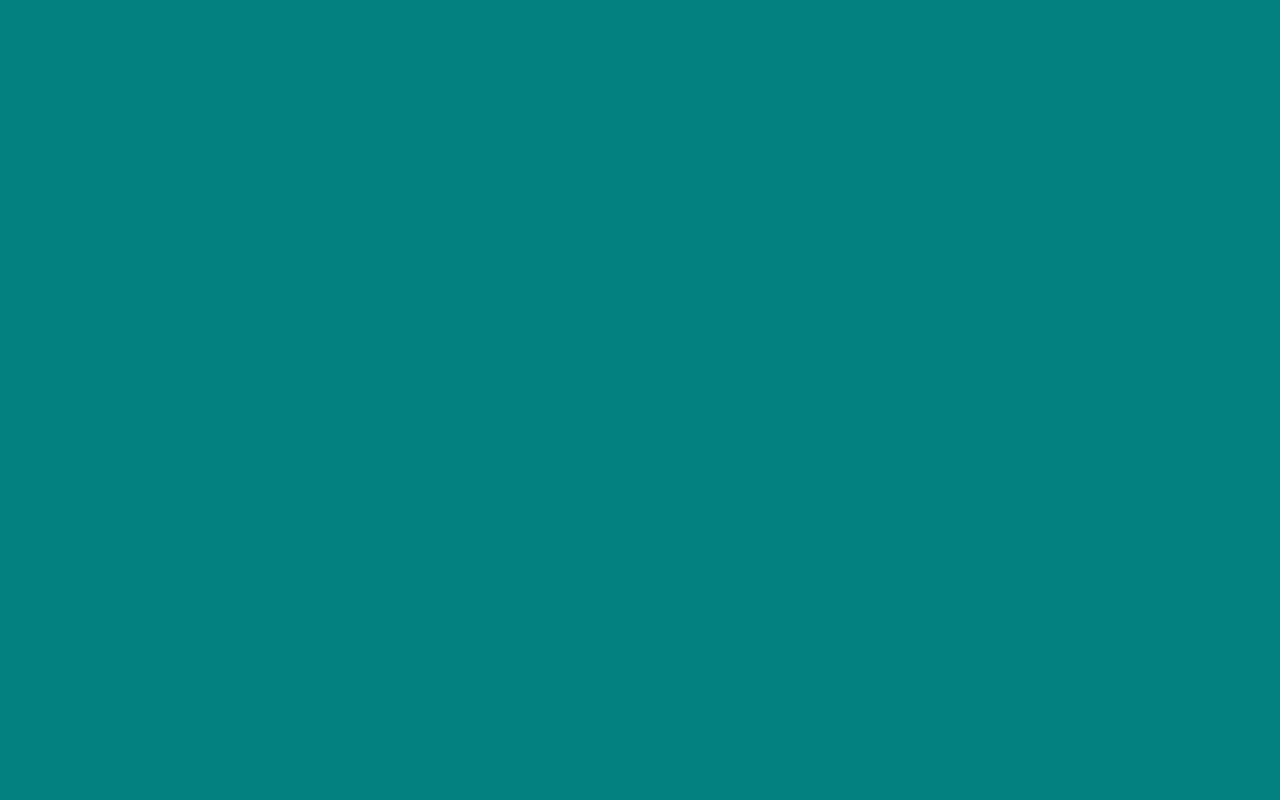
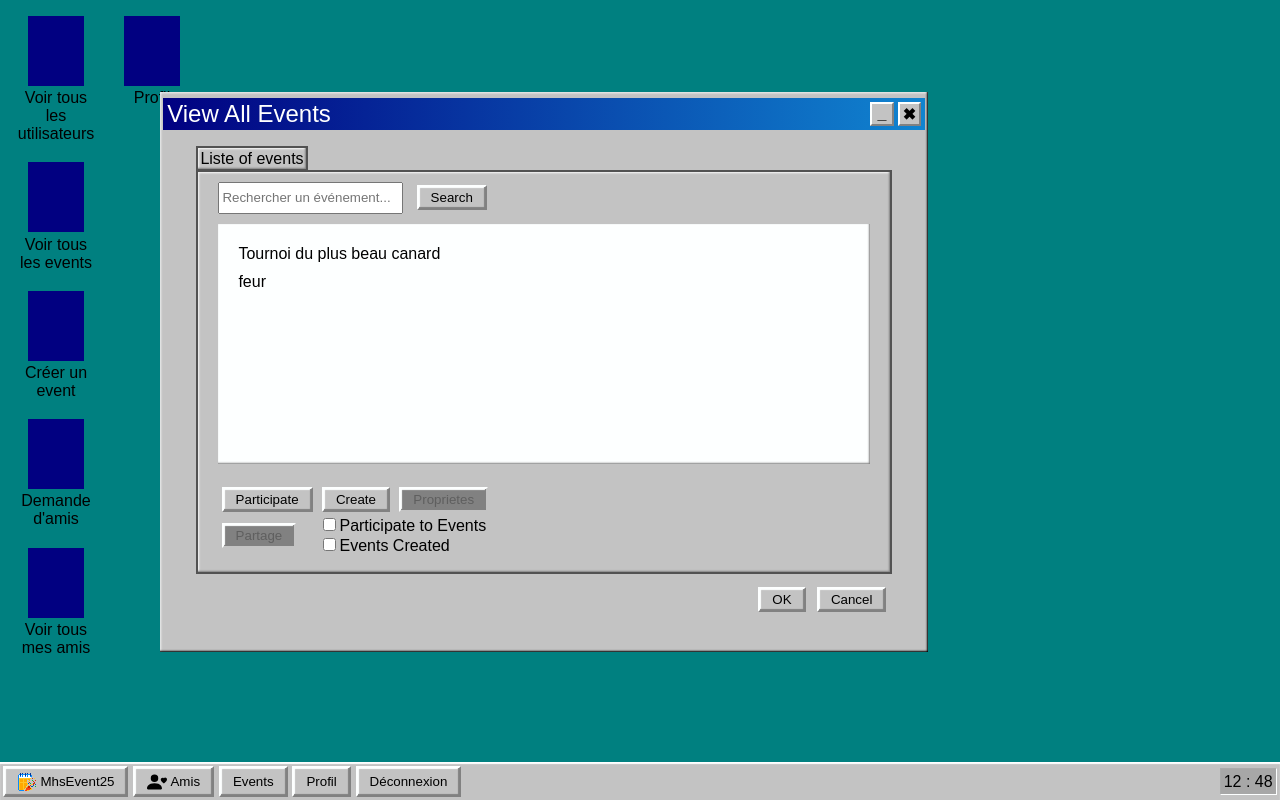
Before and after one commit to Vaganuki/angular_labo_recap, an Angular app: page /events in a window 1280 px wide. Before the commit this address led to /. Built offline with nearby package versions, Linux system fonts and the light colour scheme; no server answers; data requests are answered from the project's data file; sample sign-in values are in the browser's storage.

Commit message:
updated all-events

```diff
--- a/src/app/app.routes.ts
+++ b/src/app/app.routes.ts
@@ -11,6 +11,7 @@ import {EditProfileComponent} from './components/user/edit-profile/edit-profile.
 import {ChangePasswordComponent} from './components/user/change-password/change-password.component';
 import {EventUserComponent} from './components/events/event-user/event-user.component';
 import {EventPropertyComponent} from './components/events/event-property/event-property.component';
+import {AllEventsComponent} from './components/events/all-events/all-events.component';
 
 export const routes: Routes = [
   {
@@ -18,6 +19,10 @@ export const routes: Routes = [
     component: DesktopComponent,
     canActivate: [AuthGuard],
     children: [
+      {
+        path:'events',
+        component:AllEventsComponent
+      },
       {
         path: 'create-event',
         component:EventCreationComponent
--- a/src/app/components/events/allEvent/allevent/allevent.component.html
+++ b/src/app/components/events/all-events/all-events.component.html
@@ -5,8 +5,8 @@
     </div>
     <div class="b">
       <div class="titleButton"> _ </div>
-      <div class="titleButton" (click)="toggleFullscreen()"> | | </div>
-      <div class="titleButton" (click)="close()"> ✖ </div>
+<!--      <div class="titleButton" (click)="toggleFullscreen()"> | | </div>-->
+      <div class="titleButton" [routerLink]="['/']"> ✖ </div>
     </div>
   </div>
   <div class="w">
--- a/src/app/components/events/allEvent/allevent/allevent.component.ts
+++ b/src/app/components/events/all-events/all-events.component.ts
@@ -1,21 +1,24 @@
-import {Component, Input, OnInit} from '@angular/core';
-import {FormsModule, ReactiveFormsModule} from '@angular/forms';
-import {Event} from '../../../../interfaces/event.interface';
+import {Component, Input} from '@angular/core';
+import {FormsModule, ReactiveFormsModule} from "@angular/forms";
 import {OverlayRef} from '@angular/cdk/overlay';
-import {EventService} from '../../../../services/event.service';
+import {EventData} from '../../../interfaces/event.interface';
+import {EventService} from '../../../services/event.service';
+import {RouterLink} from '@angular/router';
 
 @Component({
-  selector: 'app-allevent',
+  selector: 'app-all-events',
   imports: [
+    FormsModule,
     ReactiveFormsModule,
-    FormsModule
+    RouterLink,
+
   ],
-  templateUrl: './allevent.component.html',
-  styleUrl: './allevent.component.scss'
+  templateUrl: './all-events.component.html',
+  styleUrl: './all-events.component.scss'
 })
-export class AlleventComponent implements OnInit {
-  events: Event[] = [];
-  selectedEvents?: Event;
+export class AllEventsComponent {
+  events: EventData[] = [];
+  selectedEvents?: EventData;
   isFullscreen = false;
 
   searchValue = '';
@@ -23,10 +26,11 @@ export class AlleventComponent implements OnInit {
 
   @Input() overlayRef!: OverlayRef;
 
-  constructor(private eventService: EventService) {}
+  constructor(private eventService: EventService) {
+  }
 
   ngOnInit() {
-    this.eventService.getEvents().subscribe((data: Event[]) => {
+    this.eventService.getEvents().subscribe((data: EventData[]) => {
       this.events = data;
     });
   }
@@ -39,7 +43,7 @@ export class AlleventComponent implements OnInit {
     this.isFullscreen = !this.isFullscreen;
   }
 
-  selectEvent1(event: Event) {
+  selectEvent1(event: EventData) {
     this.selectedEvents = event;
   }
 
@@ -53,7 +57,7 @@ export class AlleventComponent implements OnInit {
     this.searchTerm = this.searchValue;
   }
 
-  filteredEvents(): Event[] {
+  filteredEvents(): EventData[] {
     if (!this.searchTerm) return this.events;
     return this.events.filter(event =>
       (event.name).toLowerCase().includes(this.searchTerm.toLowerCase())
@@ -61,6 +65,6 @@ export class AlleventComponent implements OnInit {
   }
 
 
+  protected readonly event = event;
 
-  protected readonly event = event;
 }
--- a/src/app/components/shared/desktop/desktop.component.html
+++ b/src/app/components/shared/desktop/desktop.component.html
@@ -4,7 +4,7 @@
     <div class="icon">
       <p>Voir tous les utilisateurs</p>
     </div>
-    <div class="icon"><p>Voir tous les events</p></div>
+    <div [routerLink]="['/events']" class="icon"><p>Voir tous les events</p></div>
     <div [routerLink]="['/create-event']" class="icon"><p>Créer un event</p></div>
     <div class="icon"><p>Demande d'amis</p></div>
     <div class="icon"><p>Voir tous mes amis</p></div>
--- a/src/app/interfaces/event.interface.ts
+++ b/src/app/interfaces/event.interface.ts
@@ -1,4 +1,5 @@
 export interface EventData {
+  id: number;
   name: string;
   image: string;
   description: string;
--- a/src/app/services/event.service.ts
+++ b/src/app/services/event.service.ts
@@ -1,6 +1,7 @@
 import {inject, Injectable} from '@angular/core';
 import { HttpClient } from '@angular/common/http';
 import { Observable } from 'rxjs';
+import {EventData} from "../interfaces/event.interface";
 
 @Injectable({ providedIn: 'root' })
 export class EventService {
@@ -11,4 +12,8 @@ export class EventService {
   getEventById(id: string): Observable<any> {
     return this.http.get(`${this.baseUrl}/${id}`);
   }
+
+  getEvents(): Observable<EventData[]> {
+    return this.http.get<EventData[]>(this.baseUrl);
+  }
 }
```
Also changed, not shown: src/app/components/events/all-events/all-events.component.scss (renamed from src/app/components/events/allEvent/allevent/allevent.component.scss).
